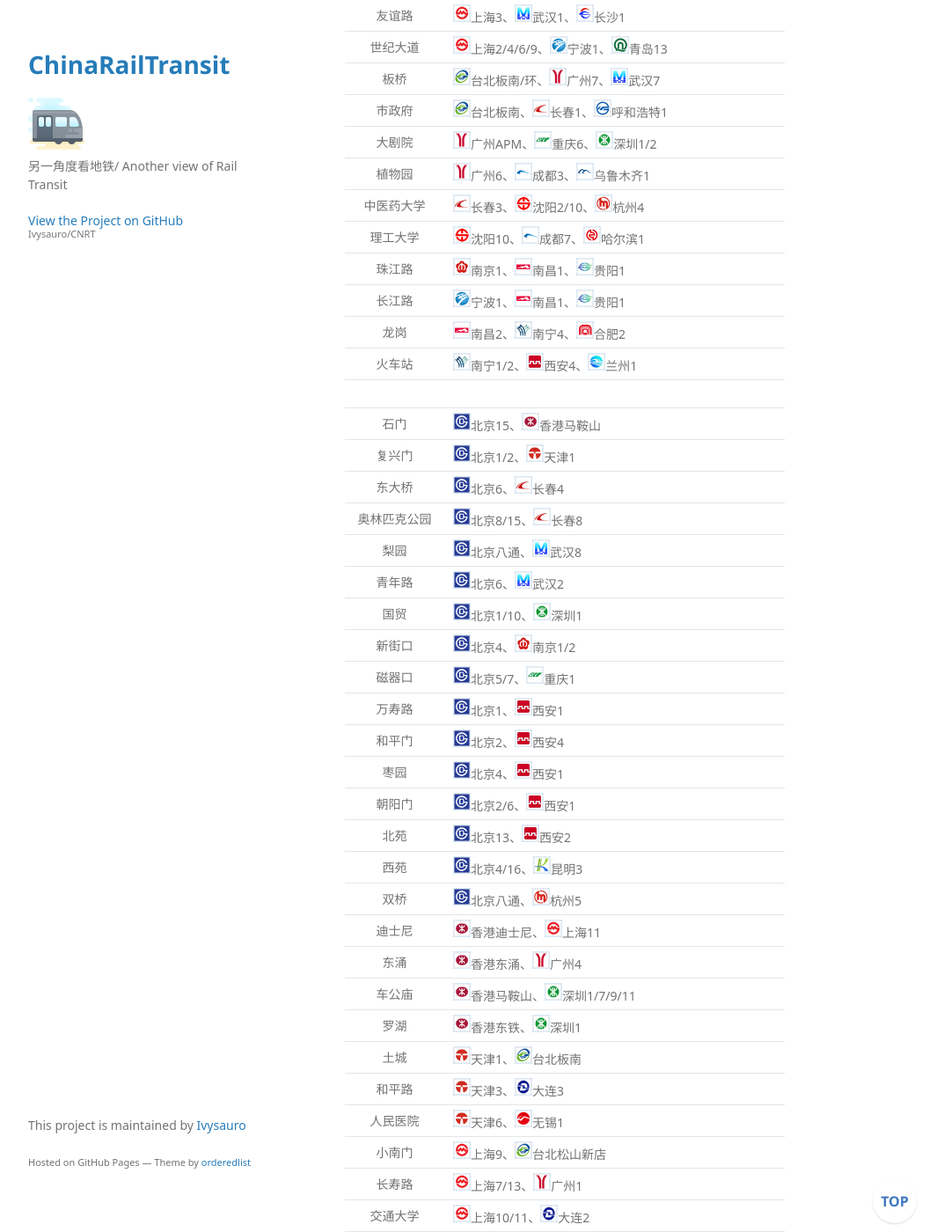
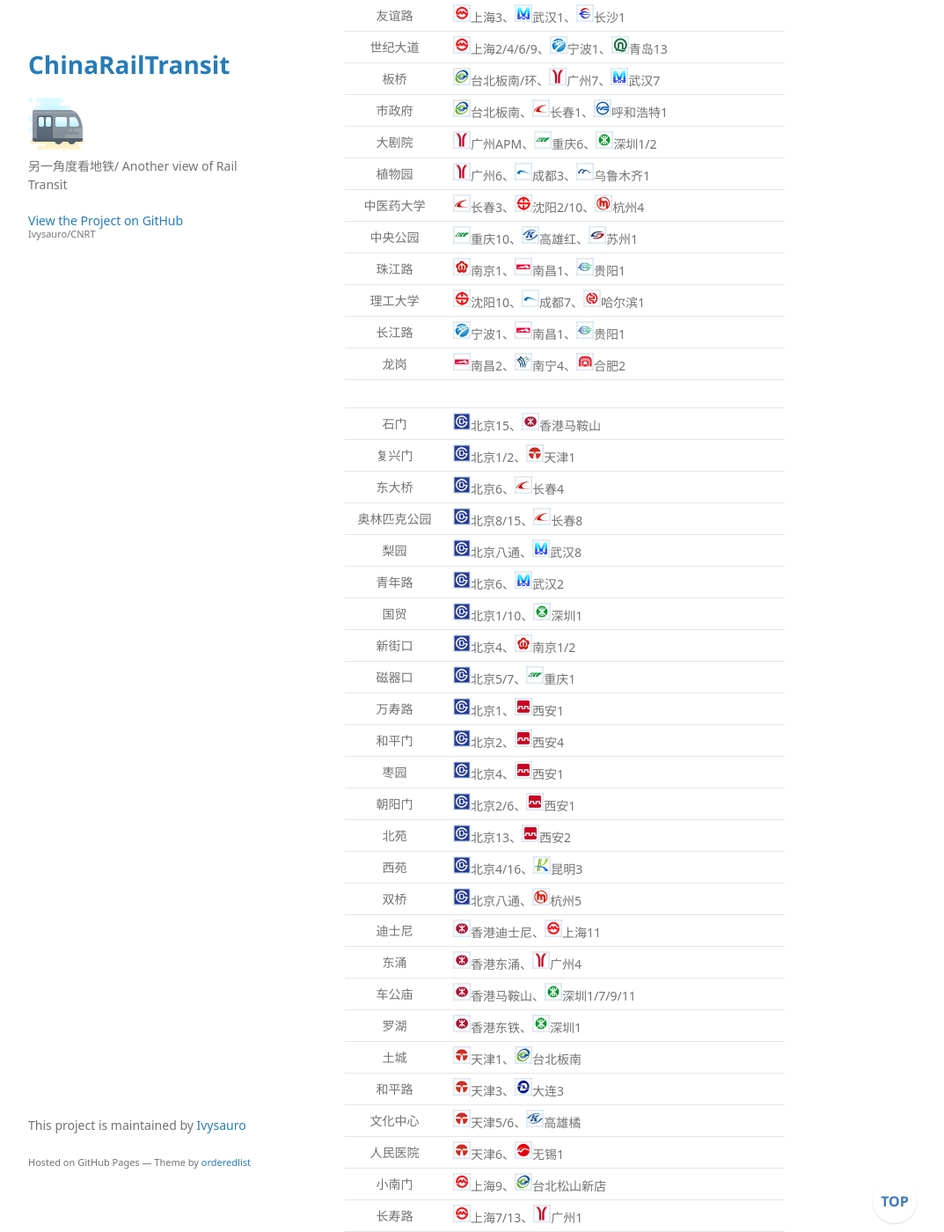
Before and after one commit to Ivysauro/CNRT, a Jekyll site: the page built from data/Namesake.md, in a window 1280 px wide and 1400 px high, scrolled down 995 px. Shown: the whole window at 88% size, without its empty margins (178-1251 px from the left). Built offline with Jekyll 4.4.1, drawn with Linux system fonts in a browser that asks for light colours; some web fonts are replaced; our own code applies the rules of GitHub Pages for plain Markdown files; a script that is not in the unit is left out.

Commit message:
🍊更新高雄数据

```diff
--- a/data/Namesake.md
+++ b/data/Namesake.md
@@ -31,11 +31,11 @@
 | 大剧院 | <img src="https://raw.githubusercontent.com/Ivysauro/CNRT/master/images/city/gz.gif" width="20" hegiht="20"/>广州APM、<img src="https://raw.githubusercontent.com/Ivysauro/CNRT/master/images/city/cq.gif" width="20" hegiht="20"/>重庆6、<img src="https://raw.githubusercontent.com/Ivysauro/CNRT/master/images/city/sz.gif" width="20" hegiht="20"/>深圳1/2 |
 | 植物园 | <img src="https://raw.githubusercontent.com/Ivysauro/CNRT/master/images/city/gz.gif" width="20" hegiht="20"/>广州6、<img src="https://raw.githubusercontent.com/Ivysauro/CNRT/master/images/city/cd.gif" width="20" hegiht="20"/>成都3、<img src="https://raw.githubusercontent.com/Ivysauro/CNRT/master/images/city/wlmq.gif" width="20" hegiht="20"/>乌鲁木齐1 |
 | 中医药大学 | <img src="https://raw.githubusercontent.com/Ivysauro/CNRT/master/images/city/cc.gif" width="20" hegiht="20"/>长春3、<img src="https://raw.githubusercontent.com/Ivysauro/CNRT/master/images/city/sy.gif" width="20" hegiht="20"/>沈阳2/10、<img src="https://raw.githubusercontent.com/Ivysauro/CNRT/master/images/city/hz.gif" width="20" hegiht="20"/>杭州4 |
+| 中央公园 | <img src="https://raw.githubusercontent.com/Ivysauro/CNRT/master/images/city/cq.gif" width="20" hegiht="20"/>重庆10、<img src="https://raw.githubusercontent.com/Ivysauro/CNRT/master/images/city/kh.gif" width="20" hegiht="20"/>高雄红、<img src="https://raw.githubusercontent.com/Ivysauro/CNRT/master/images/city/suz.gif" width="20" hegiht="20"/>苏州1 |
+| 珠江路 | <img src="https://raw.githubusercontent.com/Ivysauro/CNRT/master/images/city/nj.gif" width="20" hegiht="20"/>南京1、<img src="https://raw.githubusercontent.com/Ivysauro/CNRT/master/images/city/nc.gif" width="20" hegiht="20"/>南昌1、<img src="https://raw.githubusercontent.com/Ivysauro/CNRT/master/images/city/gy.gif" width="20" hegiht="20"/>贵阳1 |
 | 理工大学 | <img src="https://raw.githubusercontent.com/Ivysauro/CNRT/master/images/city/sy.gif" width="20" hegiht="20"/>沈阳10、<img src="https://raw.githubusercontent.com/Ivysauro/CNRT/master/images/city/cd.gif" width="20" hegiht="20"/>成都7、<img src="https://raw.githubusercontent.com/Ivysauro/CNRT/master/images/city/hrb.gif" width="20" hegiht="20"/>哈尔滨1 |
-| 珠江路 | <img src="https://raw.githubusercontent.com/Ivysauro/CNRT/master/images/city/nj.gif" width="20" hegiht="20"/>南京1、<img src="https://raw.githubusercontent.com/Ivysauro/CNRT/master/images/city/nc.gif" width="20" hegiht="20"/>南昌1、<img src="https://raw.githubusercontent.com/Ivysauro/CNRT/master/images/city/gy.gif" width="20" hegiht="20"/>贵阳1 |
 | 长江路 | <img src="https://raw.githubusercontent.com/Ivysauro/CNRT/master/images/city/nb.gif" width="20" hegiht="20"/>宁波1、<img src="https://raw.githubusercontent.com/Ivysauro/CNRT/master/images/city/nc.gif" width="20" hegiht="20"/>南昌1、<img src="https://raw.githubusercontent.com/Ivysauro/CNRT/master/images/city/gy.gif" width="20" hegiht="20"/>贵阳1 |
 | 龙岗 | <img src="https://raw.githubusercontent.com/Ivysauro/CNRT/master/images/city/nc.gif" width="20" hegiht="20"/>南昌2、<img src="https://raw.githubusercontent.com/Ivysauro/CNRT/master/images/city/nn.gif" width="20" hegiht="20"/>南宁4、<img src="https://raw.githubusercontent.com/Ivysauro/CNRT/master/images/city/hf.gif" width="20" hegiht="20"/>合肥2 |
-| 火车站 | <img src="https://raw.githubusercontent.com/Ivysauro/CNRT/master/images/city/nn.gif" width="20" hegiht="20"/>南宁1/2、<img src="https://raw.githubusercontent.com/Ivysauro/CNRT/master/images/city/xa.gif" width="20" hegiht="20"/>西安4、<img src="https://raw.githubusercontent.com/Ivysauro/CNRT/master/images/city/lz.gif" width="20" hegiht="20"/>兰州1 |
 | |
 | 石门 | <img src="https://raw.githubusercontent.com/Ivysauro/CNRT/master/images/city/bj.gif" width="20" hegiht="20"/>北京15、<img src="https://raw.githubusercontent.com/Ivysauro/CNRT/master/images/city/hk.gif" width="20" hegiht="20"/>香港马鞍山 |
 | 复兴门 | <img src="https://raw.githubusercontent.com/Ivysauro/CNRT/master/images/city/bj.gif" width="20" hegiht="20"/>北京1/2、<img src="https://raw.githubusercontent.com/Ivysauro/CNRT/master/images/city/tj.gif" width="20" hegiht="20"/>天津1 |
@@ -59,6 +59,7 @@
 | 罗湖 | <img src="https://raw.githubusercontent.com/Ivysauro/CNRT/master/images/city/hk.gif" width="20" hegiht="20"/>香港东铁、<img src="https://raw.githubusercontent.com/Ivysauro/CNRT/master/images/city/sz.gif" width="20" hegiht="20"/>深圳1 |
 | 土城 | <img src="https://raw.githubusercontent.com/Ivysauro/CNRT/master/images/city/tj.gif" width="20" hegiht="20"/>天津1、<img src="https://raw.githubusercontent.com/Ivysauro/CNRT/master/images/city/tp.gif" width="20" hegiht="20"/>台北板南 |
 | 和平路 | <img src="https://raw.githubusercontent.com/Ivysauro/CNRT/master/images/city/tj.gif" width="20" hegiht="20"/>天津3、<img src="https://raw.githubusercontent.com/Ivysauro/CNRT/master/images/city/dl.gif" width="20" hegiht="20"/>大连3 |
+| 文化中心 | <img src="https://raw.githubusercontent.com/Ivysauro/CNRT/master/images/city/tj.gif" width="20" hegiht="20"/>天津5/6、<img src="https://raw.githubusercontent.com/Ivysauro/CNRT/master/images/city/kh.gif" width="20" hegiht="20"/>高雄橘 |
 | 人民医院 | <img src="https://raw.githubusercontent.com/Ivysauro/CNRT/master/images/city/tj.gif" width="20" hegiht="20"/>天津6、<img src="https://raw.githubusercontent.com/Ivysauro/CNRT/master/images/city/wx.gif" width="20" hegiht="20"/>无锡1 |
 | 小南门 | <img src="https://raw.githubusercontent.com/Ivysauro/CNRT/master/images/city/sh.gif" width="20" hegiht="20"/>上海9、<img src="https://raw.githubusercontent.com/Ivysauro/CNRT/master/images/city/tp.gif" width="20" hegiht="20"/>台北松山新店 |
 | 长寿路 | <img src="https://raw.githubusercontent.com/Ivysauro/CNRT/master/images/city/sh.gif" width="20" hegiht="20"/>上海7/13、<img src="https://raw.githubusercontent.com/Ivysauro/CNRT/master/images/city/gz.gif" width="20" hegiht="20"/>广州1 |
@@ -87,7 +88,6 @@
 | 东亭 | <img src="https://raw.githubusercontent.com/Ivysauro/CNRT/master/images/city/wh.gif" width="20" hegiht="20"/>武汉4、<img src="https://raw.githubusercontent.com/Ivysauro/CNRT/master/images/city/wx.gif" width="20" hegiht="20"/>无锡2 |
 | 五里墩 | <img src="https://raw.githubusercontent.com/Ivysauro/CNRT/master/images/city/wh.gif" width="20" hegiht="20"/>武汉4、<img src="https://raw.githubusercontent.com/Ivysauro/CNRT/master/images/city/hf.gif" width="20" hegiht="20"/>合肥2 |
 | 双凤桥 | <img src="https://raw.githubusercontent.com/Ivysauro/CNRT/master/images/city/cq.gif" width="20" hegiht="20"/>重庆3、<img src="https://raw.githubusercontent.com/Ivysauro/CNRT/master/images/city/cd.gif" width="20" hegiht="20"/>成都3 |
-| 中央公园 | <img src="https://raw.githubusercontent.com/Ivysauro/CNRT/master/images/city/cq.gif" width="20" hegiht="20"/>重庆10、<img src="https://raw.githubusercontent.com/Ivysauro/CNRT/master/images/city/suz.gif" width="20" hegiht="20"/>苏州1 |
 | 南湖 | <img src="https://raw.githubusercontent.com/Ivysauro/CNRT/master/images/city/cq.gif" width="20" hegiht="20"/>重庆0、<img src="https://raw.githubusercontent.com/Ivysauro/CNRT/master/images/city/nn.gif" width="20" hegiht="20"/>南宁1 |
 | 双龙 | <img src="https://raw.githubusercontent.com/Ivysauro/CNRT/master/images/city/sz.gif" width="20" hegiht="20"/>深圳3、<img src="https://raw.githubusercontent.com/Ivysauro/CNRT/master/images/city/cq.gif" width="20" hegiht="20"/>重庆3 |
 | 翠竹 | <img src="https://raw.githubusercontent.com/Ivysauro/CNRT/master/images/city/sz.gif" width="20" hegiht="20"/>深圳3、<img src="https://raw.githubusercontent.com/Ivysauro/CNRT/master/images/city/cz.gif" width="20" hegiht="20"/>常州1 |
```
